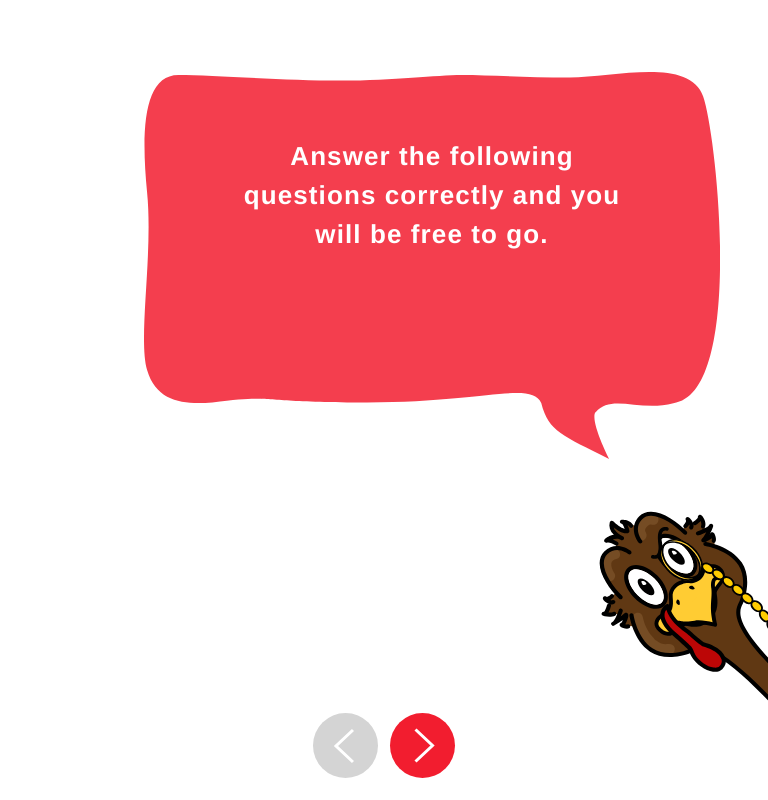
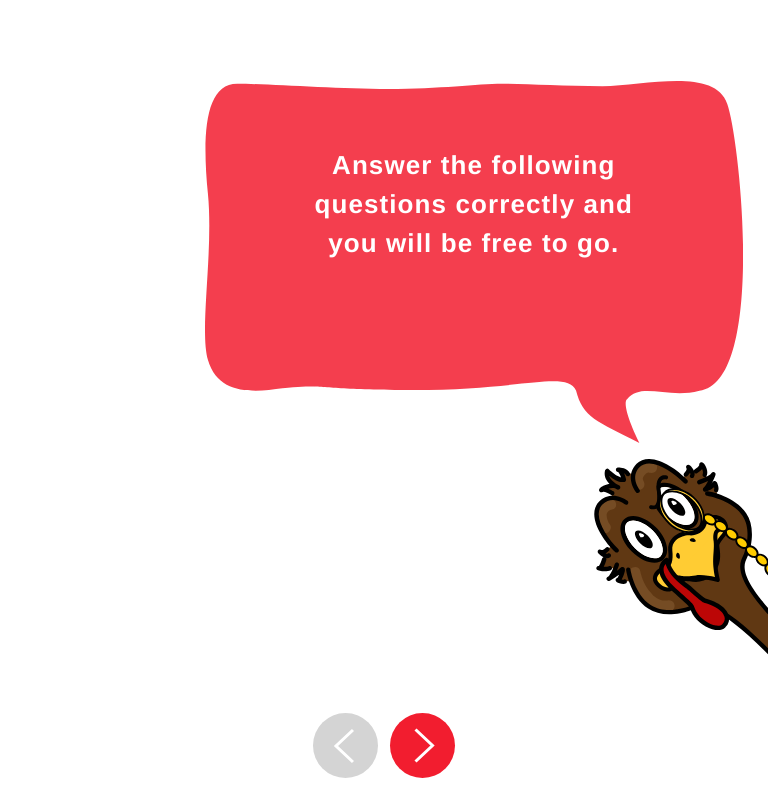
Before and after one commit to ViviZa/lawyer-dude, a React (Create React App) app: page /jailgame1 in a window 768 px wide. Built offline with nearby package versions, Linux system fonts and the light colour scheme.

Commit message:
Adjust JailGame2 styling for tablet

```diff
--- a/src/styles/_jailgametwo.scss
+++ b/src/styles/_jailgametwo.scss
@@ -83,6 +83,10 @@
     margin: 5em auto;
   }
 
+  .jailgame-intro-container {
+    padding: 45px 25px 25px 25px;
+  }
+
 }
 
 @media (min-width: 1260px) and (max-width: 1440px) {
--- a/src/styles/_svgs.scss
+++ b/src/styles/_svgs.scss
@@ -356,8 +356,7 @@
 	.jail-speech {
 
 		margin-top: 5%;
-		margin-left: 0;
-		margin-right: -20%;
+		margin-left: 25%;
 		text-align: center;
 
 		&:before {
@@ -380,9 +379,9 @@
 	.jailgame-intro-container {
 
 		.speechlawyer-container {
-			width: 35%;
-			margin-top: 4.5em;
-			margin-right: -9em;
+			width: 25%;
+			margin-top: 0.5em;
+			margin-right: -2em;
 		}
 	}
 
```
